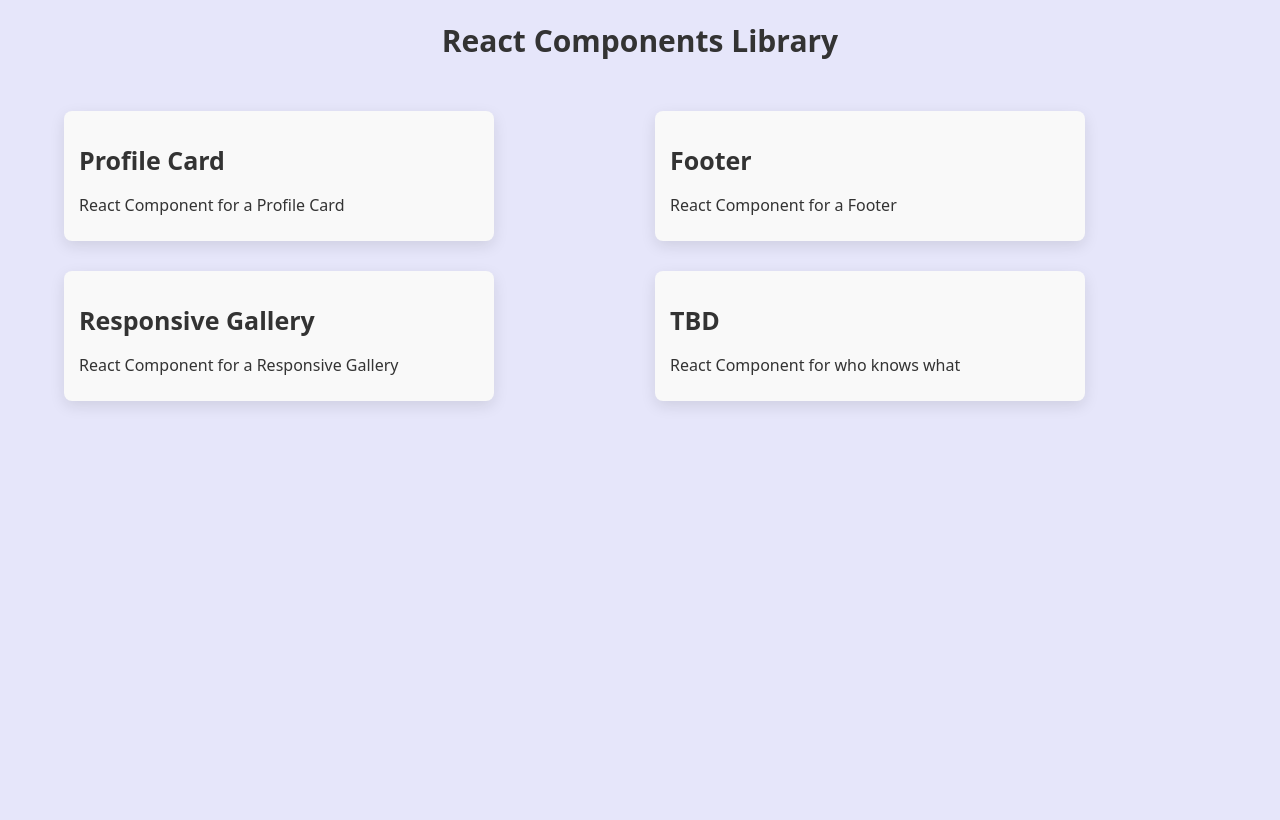
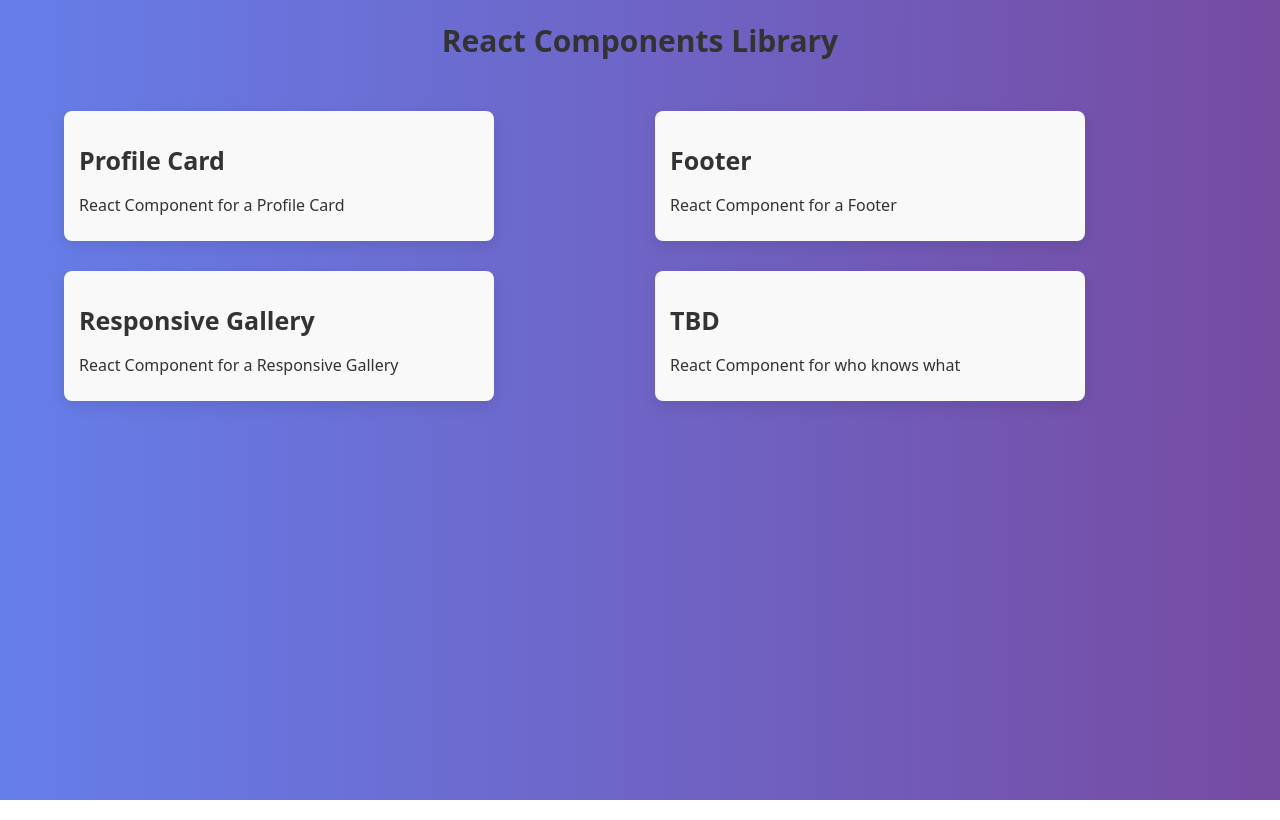
Before and after one commit to DanielFreeman068/react_components, a React (Create React App) app: page / in a window 1280 px wide. Built offline with nearby package versions, Linux system fonts and the light colour scheme.

Commit message:
Update index.css

```diff
--- a/src/pages/css/index.css
+++ b/src/pages/css/index.css
@@ -1,12 +1,8 @@
 body, html {
   margin: 0;
   padding: 0;
-  height: 100vh;
   font-family: system-ui, -apple-system, sans-serif;
-}
-body {
-  background: lavender;
-  min-height: 100vh;
+  background: linear-gradient(90deg, #667eea 0%, #764ba2 100%);
 }
 .library-container {
   width: 90%;
```
